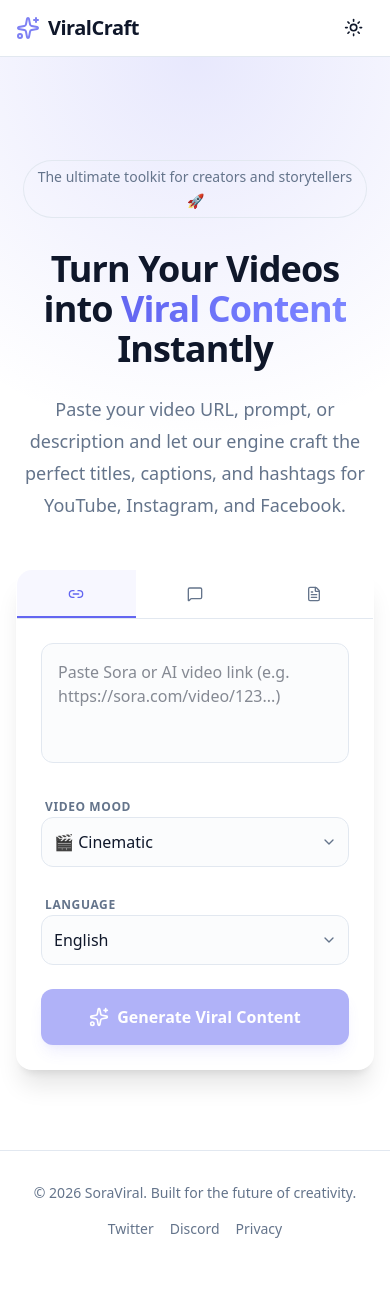
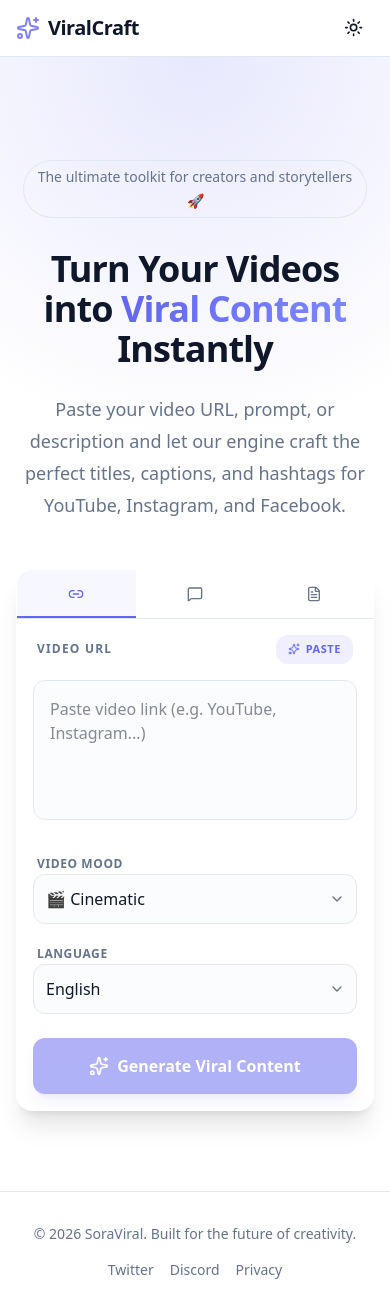
Before and after one commit to sonnarsuraj/SONNAR, a Next.js app: page / in a window 390 px wide. Shown: the top 1307 px of the page. Before the commit the page ends 1271 px from the top, so only its background shows below. Built offline with nearby package versions, Linux system fonts and the light colour scheme.

Commit message:
feat: optimize for mobile UX with 'Paste' shortcut, visible 'Copy' buttons, and 'Copy All' feature

```diff
--- a/src/components/input-card.tsx
+++ b/src/components/input-card.tsx
@@ -78,23 +78,43 @@ export function InputCard({ onGenerate, isLoading }: InputCardProps) {
                 </div>
 
                 {/* Input Form */}
-                <form onSubmit={handleSubmit} className="p-6 space-y-6">
-                    <div className="space-y-2">
+                <form onSubmit={handleSubmit} className="p-4 sm:p-6 space-y-6">
+                    <div className="space-y-4">
+                        <div className="flex items-center justify-between px-1">
+                            <label className="text-xs font-bold uppercase tracking-widest text-muted-foreground">
+                                {activeTab === "url" ? "Video URL" : activeTab === "prompt" ? "AI Prompt" : "Video Description"}
+                            </label>
+                            <button
+                                type="button"
+                                onClick={async () => {
+                                    try {
+                                        const text = await navigator.clipboard.readText();
+                                        if (text) setValue(text);
+                                    } catch (err) {
+                                        console.error("Paste failed:", err);
+                                    }
+                                }}
+                                className="flex items-center gap-1.5 py-1.5 px-3 rounded-lg bg-primary/10 text-primary text-[11px] font-bold uppercase tracking-wider hover:bg-primary/20 transition-all active:scale-95"
+                            >
+                                <Sparkles className="h-3 w-3" />
+                                Paste
+                            </button>
+                        </div>
                         <textarea
                             value={value}
                             onChange={(e) => setValue(e.target.value)}
                             placeholder={
                                 activeTab === "url"
-                                    ? "Paste Sora or AI video link (e.g. https://sora.com/video/123...)"
+                                    ? "Paste video link (e.g. YouTube, Instagram...)"
                                     : activeTab === "prompt"
-                                        ? "Paste the AI prompt used to generate the video..."
-                                        : "Describe what's happening in the video in your own words..."
+                                        ? "Paste the AI prompt used for the video..."
+                                        : "Describe what's happening in the video..."
                             }
-                            className="w-full min-h-[120px] p-4 bg-muted/30 border rounded-xl focus:ring-2 focus:ring-primary/20 focus:border-primary outline-none transition-all resize-none text-base"
+                            className="w-full min-h-[140px] p-4 bg-muted/30 border rounded-xl focus:ring-2 focus:ring-primary/20 focus:border-primary outline-none transition-all resize-none text-base"
                         />
                     </div>
 
-                    <div className="grid grid-cols-1 md:grid-cols-2 gap-6">
+                    <div className="grid grid-cols-1 sm:grid-cols-2 gap-4 sm:gap-6">
                         {/* Mood Selector */}
                         <div className="space-y-2">
                             <label className="text-xs font-semibold uppercase tracking-wider text-muted-foreground ml-1">
--- a/src/components/results-display.tsx
+++ b/src/components/results-display.tsx
@@ -85,19 +85,36 @@ export function ResultsDisplay({ results, onRegenerate }: ResultsDisplayProps) {
                     })}
                 </div>
 
-                <div className="p-8 space-y-8">
-                    <div className="flex items-center justify-between">
-                        <h3 className="text-2xl font-outfit font-bold flex items-center gap-2">
+                <div className="p-4 sm:p-8 space-y-8">
+                    <div className="flex flex-col sm:flex-row sm:items-center justify-between gap-4">
+                        <div className="space-y-1">
+                            <h3 className="text-xl sm:text-2xl font-outfit font-bold flex items-center gap-2">
                                 <Sparkles className="h-5 w-5 text-primary" />
-                            Viral Strategy for {activePlatform.charAt(0).toUpperCase() + activePlatform.slice(1)}
+                                Viral Strategy
                             </h3>
+                            <p className="text-xs text-muted-foreground uppercase tracking-widest font-medium">
+                                Optimized for {activePlatform}
+                            </p>
+                        </div>
+                        <div className="flex items-center gap-3">
+                            <button
+                                onClick={() => {
+                                    const all = [currentContent.title, currentContent.description, currentContent.tags || currentContent.hashtags].filter(Boolean).join("\n\n");
+                                    handleCopy(all, "all");
+                                }}
+                                className="flex-1 sm:flex-none flex items-center justify-center gap-2 px-4 py-2 rounded-xl bg-primary/10 text-primary text-sm font-bold hover:bg-primary/20 transition-all active:scale-95"
+                            >
+                                {copiedField === "all" ? <Check className="h-4 w-4" /> : <Copy className="h-4 w-4" />}
+                                {copiedField === "all" ? "Copied All" : "Copy All"}
+                            </button>
                             <button
                                 onClick={() => onRegenerate(activePlatform)}
-                            className="flex items-center gap-2 text-sm font-medium text-primary hover:text-primary/80 transition-colors"
+                                className="flex items-center justify-center gap-2 px-4 py-2 text-sm font-bold text-muted-foreground hover:text-primary transition-colors"
                             >
                                 <RefreshCcw className="h-4 w-4" />
-                            Regenerate
+                                <span className="hidden sm:inline">Regenerate</span>
                             </button>
+                        </div>
                     </div>
 
                     <AnimatePresence mode="wait">
@@ -125,11 +142,11 @@ export function ResultsDisplay({ results, onRegenerate }: ResultsDisplayProps) {
                                         <textarea
                                             readOnly
                                             value={currentContent.title}
-                                            className="w-full p-4 bg-muted/20 border rounded-xl font-medium focus:outline-none resize-none"
+                                            className="w-full p-4 pr-12 bg-muted/20 border rounded-xl font-medium focus:outline-none resize-none text-base sm:text-lg"
                                         />
                                         <button
                                             onClick={() => handleCopy(currentContent.title || "", "title")}
-                                            className="absolute top-2 right-2 p-2 rounded-lg bg-background/50 backdrop-blur opacity-0 group-hover:opacity-100 transition-opacity hover:bg-muted"
+                                            className="absolute top-2 right-2 p-2.5 rounded-lg bg-background/80 sm:bg-background/50 backdrop-blur opacity-100 sm:opacity-0 sm:group-hover:opacity-100 transition-all hover:bg-muted shadow-sm"
                                         >
                                             {copiedField === "title" ? <Check className="h-4 w-4 text-green-500" /> : <Copy className="h-4 w-4" />}
                                         </button>
@@ -147,11 +164,11 @@ export function ResultsDisplay({ results, onRegenerate }: ResultsDisplayProps) {
                                     <textarea
                                         readOnly
                                         value={currentContent.description}
-                                        className="w-full min-h-[150px] p-4 bg-muted/20 border rounded-xl leading-relaxed focus:outline-none resize-none"
+                                        className="w-full min-h-[200px] p-4 pr-12 bg-muted/20 border rounded-xl leading-relaxed focus:outline-none resize-none text-base"
                                     />
                                     <button
                                         onClick={() => handleCopy(currentContent.description, "desc")}
-                                        className="absolute top-2 right-2 p-2 rounded-lg bg-background/50 backdrop-blur opacity-0 group-hover:opacity-100 transition-opacity hover:bg-muted"
+                                        className="absolute top-2 right-2 p-2.5 rounded-lg bg-background/80 sm:bg-background/50 backdrop-blur opacity-100 sm:opacity-0 sm:group-hover:opacity-100 transition-all hover:bg-muted shadow-sm"
                                     >
                                         {copiedField === "desc" ? <Check className="h-4 w-4 text-green-500" /> : <Copy className="h-4 w-4" />}
                                     </button>
@@ -171,16 +188,16 @@ export function ResultsDisplay({ results, onRegenerate }: ResultsDisplayProps) {
                                         )}
                                     </div>
                                     <div className="relative group">
-                                        <div className="w-full p-4 bg-muted/20 border rounded-xl flex flex-wrap gap-2 pr-12 min-h-[60px]">
+                                        <div className="w-full p-4 pr-12 bg-muted/20 border rounded-xl flex flex-wrap gap-2 min-h-[60px]">
                                             {(currentContent.tags || currentContent.hashtags)?.split(activePlatform === "youtube" ? "," : " ").map((tag, i) => (
-                                                <span key={i} className="px-2 py-1 bg-primary/10 text-primary rounded-md text-sm font-medium">
+                                                <span key={i} className="px-2 py-1 bg-primary/10 text-primary rounded-md text-[13px] font-medium">
                                                     {tag.trim()}
                                                 </span>
                                             ))}
                                         </div>
                                         <button
                                             onClick={() => handleCopy(currentContent.tags || currentContent.hashtags || "", "tags")}
-                                            className="absolute top-2 right-2 p-2 rounded-lg bg-background/50 backdrop-blur opacity-0 group-hover:opacity-100 transition-opacity hover:bg-muted"
+                                            className="absolute top-2 right-2 p-2.5 rounded-lg bg-background/80 sm:bg-background/50 backdrop-blur opacity-100 sm:opacity-0 sm:group-hover:opacity-100 transition-all hover:bg-muted shadow-sm"
                                         >
                                             {copiedField === "tags" ? <Check className="h-4 w-4 text-green-500" /> : <Copy className="h-4 w-4" />}
                                         </button>
```
Lines whose indentation alone changed are shown as unchanged.
